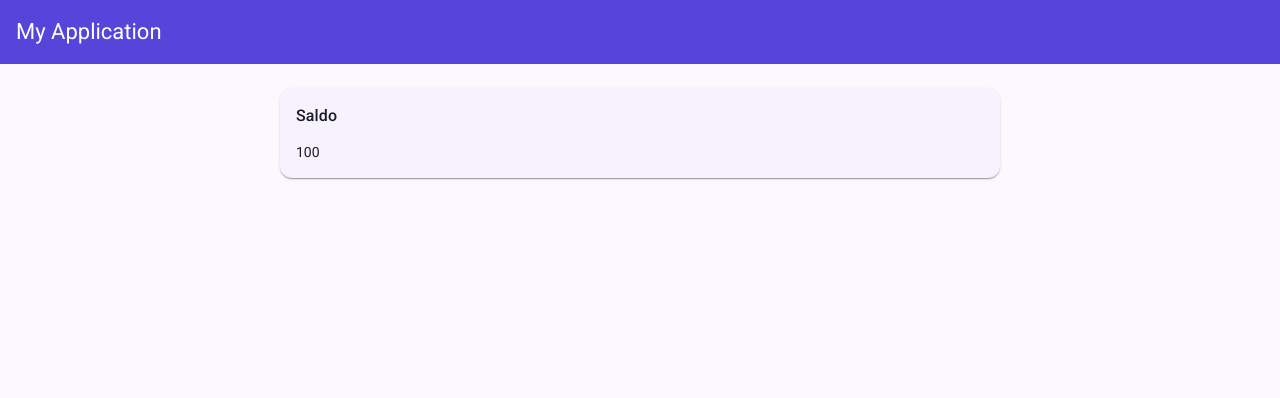
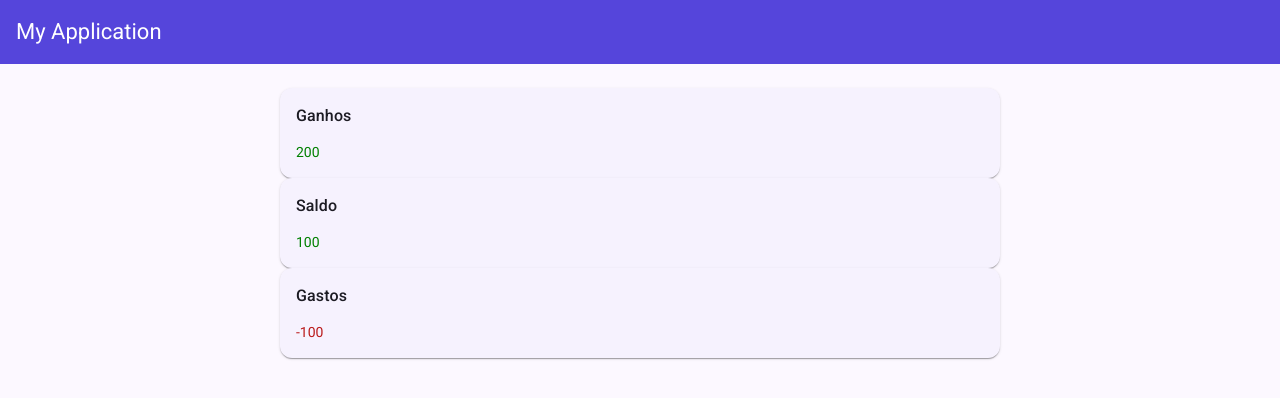
Before and after one commit to narciso-gomes/cd-finance, an Angular app: page / in a window 1280 px wide. Shown: the top 398 px of the page. Built offline with nearby package versions, Linux system fonts and the light colour scheme.

Commit message:
feat: adiciona estilizacao de cores nos valores do balance card

```diff
--- a/src/app/features/home/components/balance-card/balance-card.html
+++ b/src/app/features/home/components/balance-card/balance-card.html
@@ -4,6 +4,6 @@
   </mat-card-header>
 
   <mat-card-content>
-    <p>{{ value() }}</p>
+    <p [class]="cssClass()">{{ value() }}</p>
   </mat-card-content>
 </mat-card>
--- a/src/app/features/home/components/balance-card/balance-card.scss
+++ b/src/app/features/home/components/balance-card/balance-card.scss
@@ -0,0 +1,7 @@
+.income {
+    color: green;
+}
+
+.outcome {
+    color: var(--mat-sys-error);
+}
--- a/src/app/features/home/components/balance-card/balance-card.ts
+++ b/src/app/features/home/components/balance-card/balance-card.ts
@@ -1,4 +1,4 @@
-import { Component, input } from '@angular/core';
+import { Component, computed, input } from '@angular/core';
 import { MatCardModule } from '@angular/material/card';
 
 @Component({
@@ -12,4 +12,15 @@ export class BalanceCard {
   label = input.required<string>();
   value = input.required<number>();
 
+  cssClass = computed(() => {
+    if (this.type() === 'income') {
+      return 'income';
+    }
+
+    if (this.type() === 'outcome') {
+      return 'outcome';
+    }
+
+    return this.value() > 0 ? 'income' : 'outcome';
+  });
 }
--- a/src/app/features/home/home.html
+++ b/src/app/features/home/home.html
@@ -1 +1,5 @@
+<app-balance-card type="income" label="Ganhos" [value]="200" />
+
 <app-balance-card type="balance" label="Saldo" [value]="100" />
+
+<app-balance-card type="outcome" label="Gastos" [value]="-100" />
```
